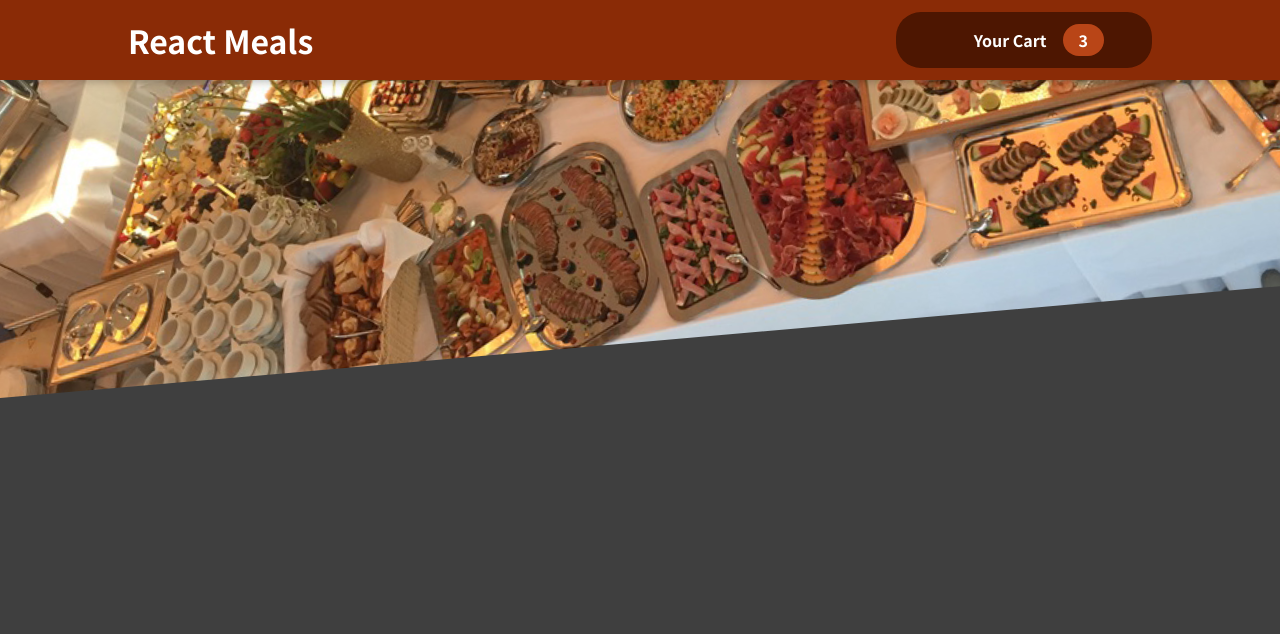
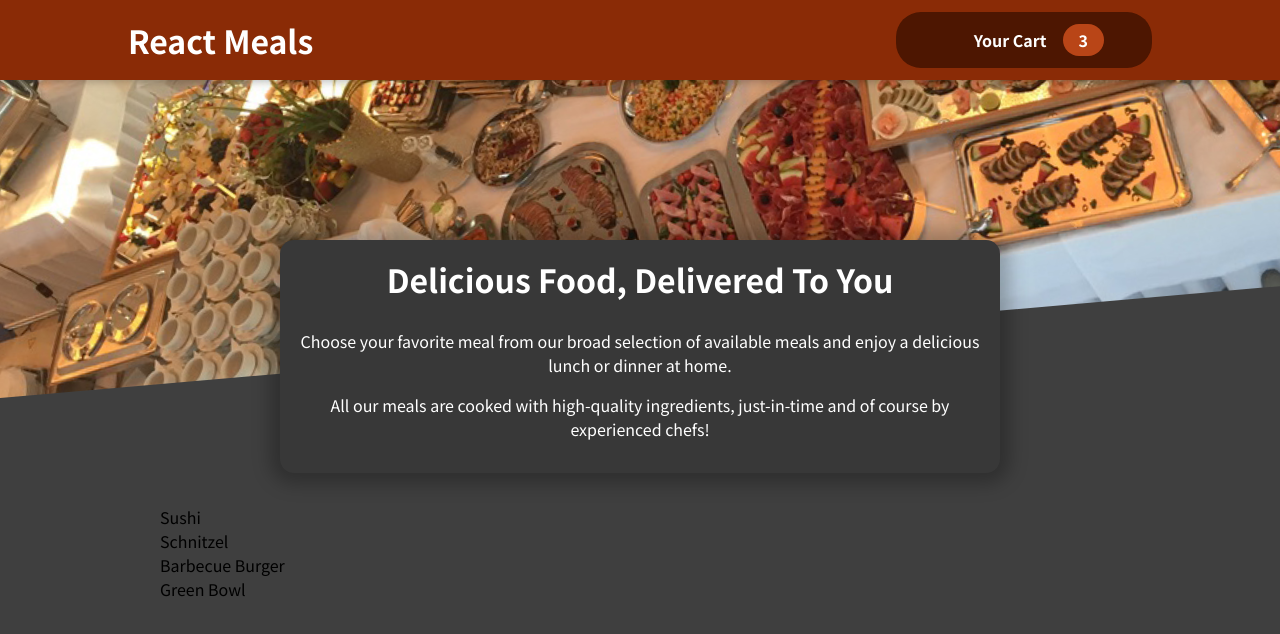
Before and after one commit to AliakseyShapel/food-order-app-react, a React (Create React App) app: page / in a window 1280 px wide. Shown: the top 634 px of the page. Built offline with nearby package versions, Linux system fonts and the light colour scheme; some icons are missing.

Commit message:
134. Adding a Meals Component

```diff
--- a/src/App.js
+++ b/src/App.js
@@ -1,11 +1,15 @@
 import React from 'react';
 
 import Header from './components/Layout/Header';
+import Meals from './components/Meals/Meals';
 
 export default function App() {
   return (
     <>
       <Header />
+      <main>
+        <Meals />
+      </main>
     </>
   );
 }
--- /dev/null
+++ b/src/components/Meals/AvailableMeals.js
@@ -0,0 +1,40 @@
+import React from 'react';
+
+import classes from './AvailableMeals.module.css';
+
+const DUMMY_MEALS = [
+  {
+    id: 'm1',
+    name: 'Sushi',
+    description: 'Finest fish and veggies',
+    price: 22.99,
+  },
+  {
+    id: 'm2',
+    name: 'Schnitzel',
+    description: 'A german specialty!',
+    price: 16.5,
+  },
+  {
+    id: 'm3',
+    name: 'Barbecue Burger',
+    description: 'American, raw, meaty',
+    price: 12.99,
+  },
+  {
+    id: 'm4',
+    name: 'Green Bowl',
+    description: 'Healthy...and green...',
+    price: 18.99,
+  },
+];
+
+export default function AvailableMeals() {
+  const mealsList = DUMMY_MEALS.map((meal) => <li>{meal.name}</li>);
+
+  return (
+    <section className={classes.meals}>
+      <ul>{mealsList}</ul>
+    </section>
+  );
+}
--- /dev/null
+++ b/src/components/Meals/AvailableMeals.module.css
@@ -0,0 +1,24 @@
+.meals {
+  max-width: 60rem;
+  width: 90%;
+  margin: 2rem auto;
+  animation: meals-appear 1s ease-out forwards;
+}
+
+.meals ul {
+  list-style: none;
+  margin: 0;
+  padding: 0;
+}
+
+@keyframes meals-appear {
+  from {
+    opacity: 0;
+    transform: translateY(3rem);
+  }
+
+  to {
+    opacity: 1;
+    transform: translateY(0);
+  }
+}
--- /dev/null
+++ b/src/components/Meals/Meals.js
@@ -0,0 +1,13 @@
+import React from 'react';
+
+import AvailableMeals from './AvailableMeals';
+import MealsSummary from './MealsSummary';
+
+export default function Meals() {
+  return (
+    <>
+      <MealsSummary />
+      <AvailableMeals />
+    </>
+  );
+}
--- /dev/null
+++ b/src/components/Meals/MealsSummary.js
@@ -0,0 +1,19 @@
+import React from 'react';
+
+import classes from './MealsSummary.module.css';
+
+export default function MealsSummary() {
+  return (
+    <section className={classes.summary}>
+      <h2>Delicious Food, Delivered To You</h2>
+      <p>
+        Choose your favorite meal from our broad selection of available meals
+        and enjoy a delicious lunch or dinner at home.
+      </p>
+      <p>
+        All our meals are cooked with high-quality ingredients, just-in-time and
+        of course by experienced chefs!
+      </p>
+    </section>
+  );
+}
--- /dev/null
+++ b/src/components/Meals/MealsSummary.module.css
@@ -0,0 +1,18 @@
+.summary {
+  text-align: center;
+  max-width: 45rem;
+  width: 90%;
+  margin: auto;
+  margin-top: -10rem;
+  position: relative;
+  background-color: #383838;
+  color: white;
+  border-radius: 14px;
+  padding: 1rem;
+  box-shadow: 0 1px 18px 10px rgba(0, 0, 0, 0.25);
+}
+
+.summary h2 {
+  font-size: 2rem;
+  margin-top: 0;
+}
```
